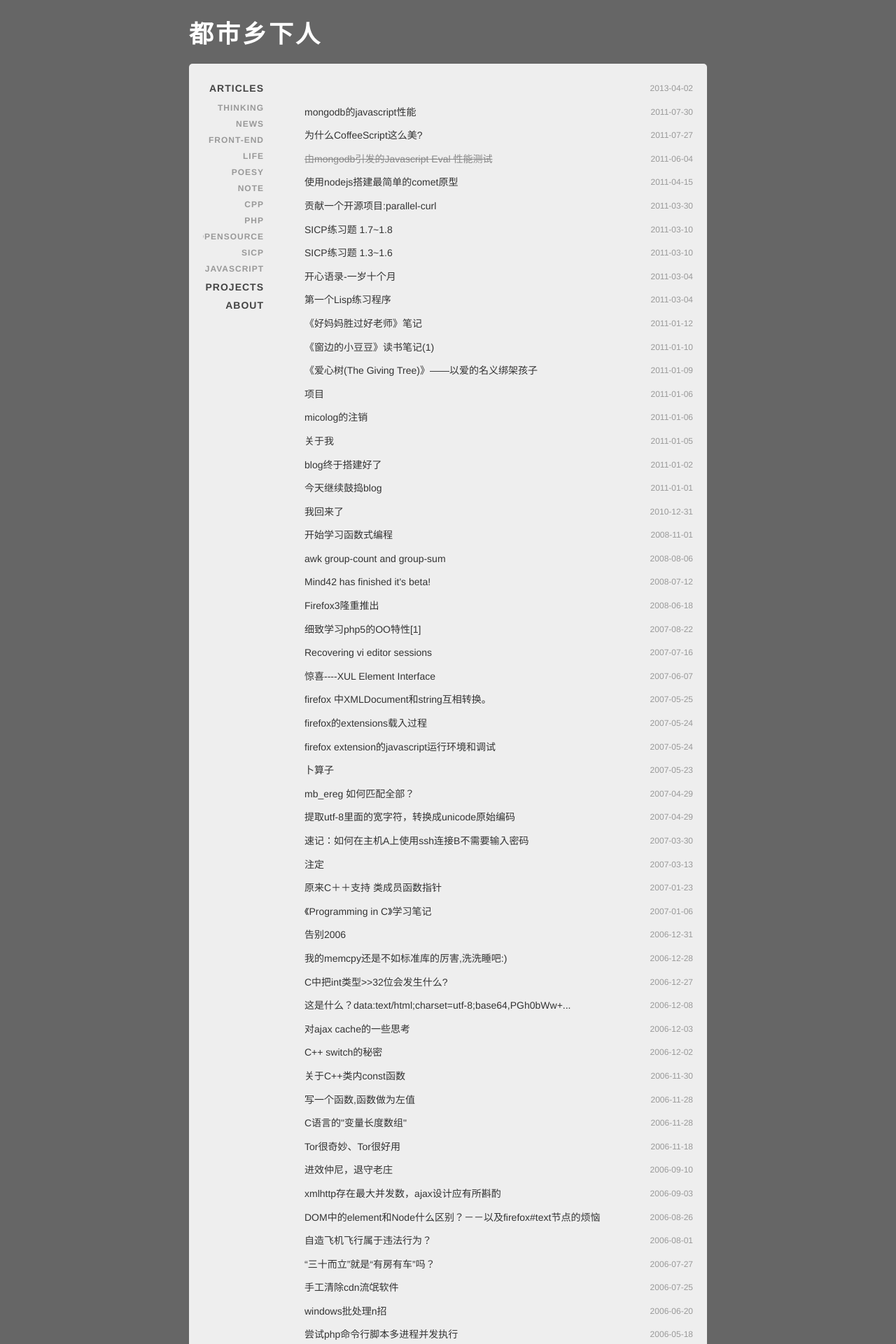
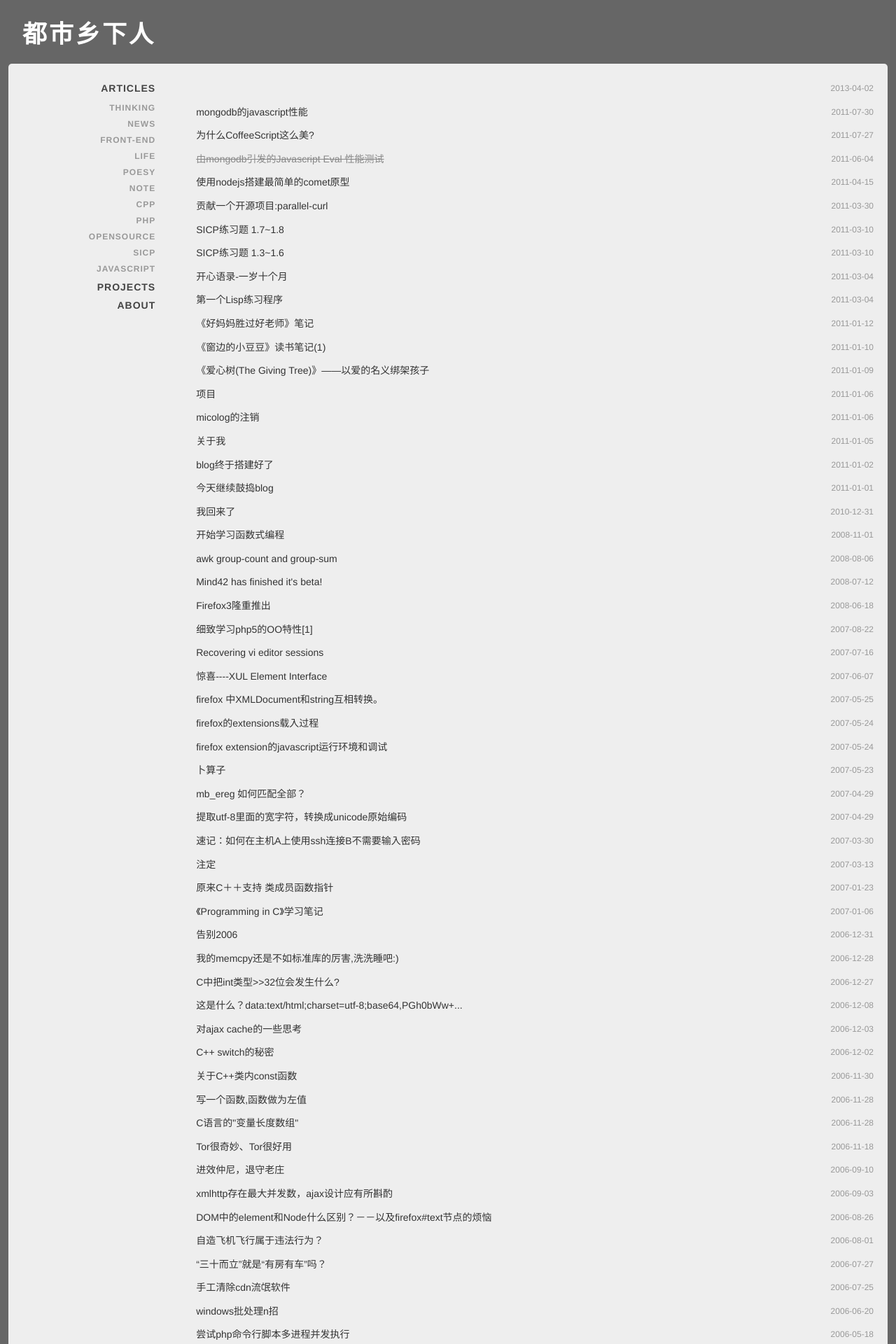
Before and after one commit to dulao5/dulao5.github.com, a Jekyll site: the page built from index.html, in a window 1280 px wide. Shown: the top 1920 px of the page at 70% size. Built offline with Jekyll 4.4.1, drawn with Linux system fonts in a browser that asks for light colours; Markdown is read by kramdown in place of the engine named in the settings.

Commit message:
Update style.css

```diff
--- a/css/style.css
+++ b/css/style.css
@@ -79,7 +79,7 @@ div#wrapper {
 	margin:0 auto 50px;
 	padding:20px;
 	/* text-shadow:0 1px 0 #FFFFFF; dzg*/
-	width:700px;
+	width:95%;
 }
 
 #content a {
@@ -270,7 +270,7 @@ div.notice {
 	margin:0 0 5px -40px;
 	padding:20px;
 	text-shadow:0 1px 0 #DDDAAA;
-	width:740px;
+	width:95%;
 }
 em {
 	font-style:italic;
@@ -382,7 +382,7 @@ span.balloon {
 }
 
 #logo {
-	width:740px;
+	width:95%;
 	margin:20px auto;
 }
 
```
